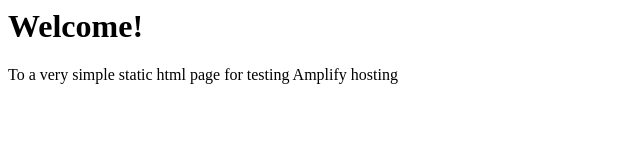
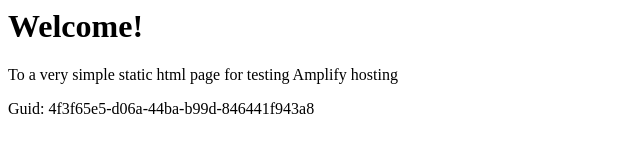
Before and after one commit to aws-aemilia-arn/Github-PR-Commit-Integration-Test-DoNotTouch-Gith-OKSLNVO2-v1-prod-eu-north-1, a website: page src/index.html in a window 1280 px wide. Shown: the whole page, without its empty margins (0-640 px from the left). Drawn offline with Linux system fonts and the light colour scheme.

Commit message:
commit from integ tests

```diff
--- a/src/index.html
+++ b/src/index.html
@@ -1,3 +1,5 @@
+
+
 <html lang="en">
 
 <head>
@@ -10,6 +12,6 @@
 <body>
     <h1>Welcome!</h1>
     <p>To a very simple static html page for testing Amplify hosting</p>
-</body>
+    <p>Guid: 4f3f65e5-d06a-44ba-b99d-846441f943a8</p></body>
 
 </html>
```
